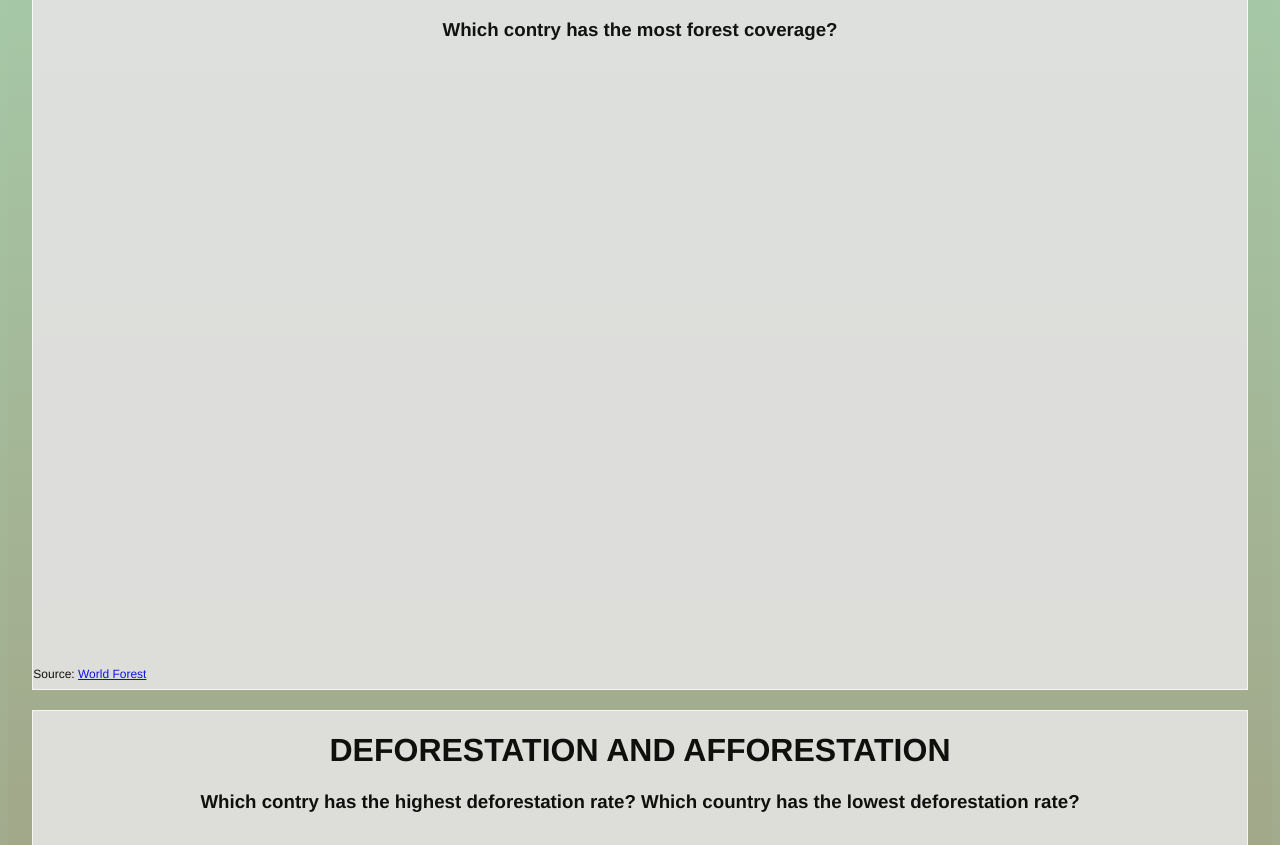
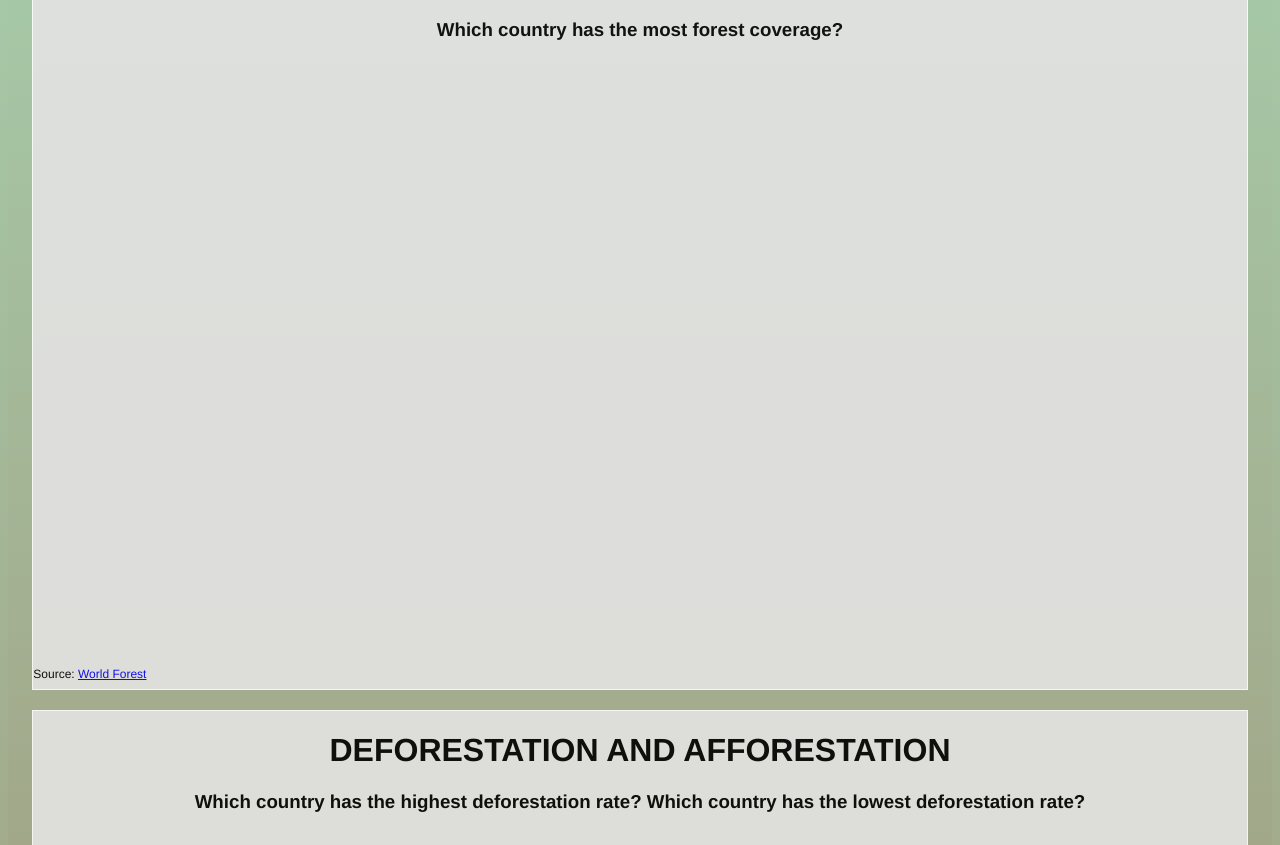
Before and after one commit to ruizheng0521/DSC106FinalProjectp, a plain HTML site: page index.html in a window 1280 px wide. Shown: the part 267-1112 px from the top of the page. Drawn offline with nearby package versions, Linux system fonts and the light colour scheme; a script that the page names is missing.

Commit message:
Update index.html

```diff
--- a/index.html
+++ b/index.html
@@ -39,7 +39,7 @@
                     WORLD RAINFOREST
                 </h1>
                 <h3 class = 'question'>
-                    Which contry has the most forest coverage?
+                    Which country has the most forest coverage?
                 </h3>
                 <div class ="vizContainer" id = "worldViz"></div>
                 <br/>
@@ -54,7 +54,7 @@
                     DEFORESTATION AND AFFORESTATION
                 </h1>
                 <h3 class = 'question'>
-                    Which contry has the highest deforestation rate? Which country has the lowest deforestation rate?
+                    Which country has the highest deforestation rate? Which country has the lowest deforestation rate?
                 </h3>
                 <div class ="vizContainer" id = "deforestationViz"></div>
                 <br/>
```
